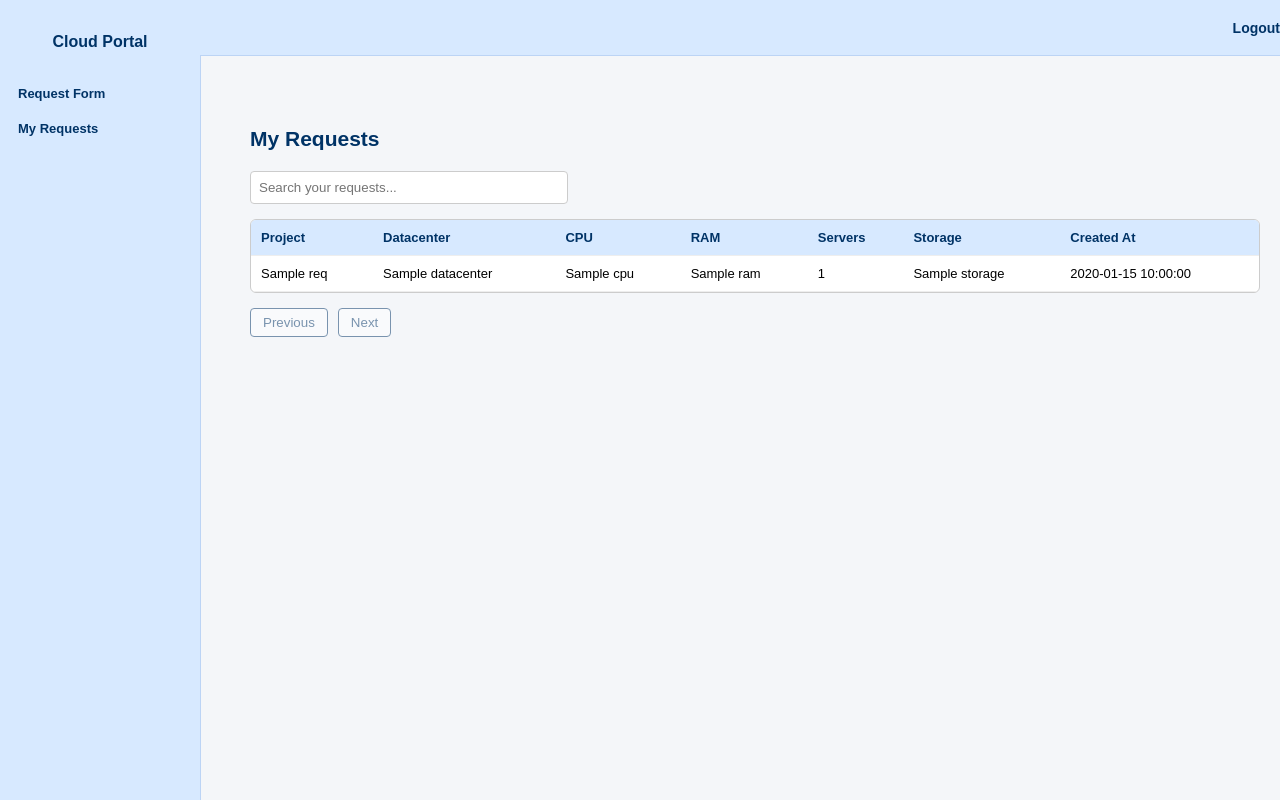
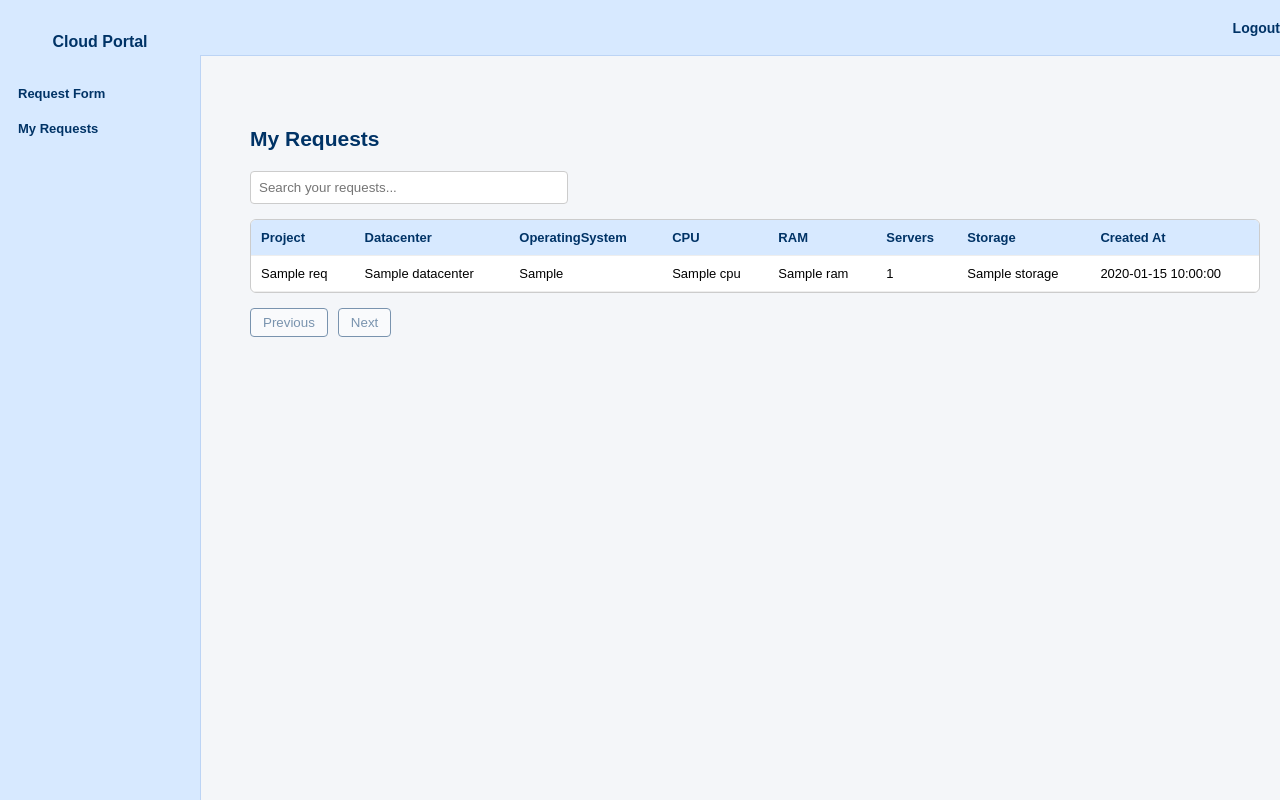
Before and after one commit to maverickkeypuncher/cloudapp, a Flask app: template app/templates/requests.html in a window 1280 px wide. Run offline with Flask 3, Linux system fonts and the light colour scheme; the template is opened without the code that fills it: most values are stand-ins (such as "Sample title", 1, 10 or a date in 2020).

Commit message:
Added os field in rest of the html files 21122025-1308

```diff
--- a/app/templates/admin_requests.html
+++ b/app/templates/admin_requests.html
@@ -180,6 +180,7 @@
                         <th>User</th>
                         <th>Project</th>
                         <th>Datacenter</th>
+                        <th>OperatingSystem</th>
                         <th>CPU</th>
                         <th>RAM</th>
                         <th>Servers</th>
@@ -194,6 +195,7 @@
                         <td>{{ req.username }}</td>
                         <td>{{ req.project_name }}</td>
                         <td>{{ req.datacenter }}</td>
+			<td>{{ req.os }}</td>
                         <td>{{ req.cpu }}</td>
                         <td>{{ req.ram }}</td>
                         <td>{{ req.num_servers }}</td>
--- a/app/templates/requests.html
+++ b/app/templates/requests.html
@@ -179,6 +179,7 @@
                     <tr>
                         <th>Project</th>
                         <th>Datacenter</th>
+			<th>OperatingSystem</th>
                         <th>CPU</th>
                         <th>RAM</th>
                         <th>Servers</th>
@@ -192,6 +193,7 @@
                     <tr>
                         <td>{{ req.project_name }}</td>
                         <td>{{ req.datacenter }}</td>
+			<td>{{ req.os }}</td>
                         <td>{{ req.cpu }}</td>
                         <td>{{ req.ram }}</td>
                         <td>{{ req.num_servers }}</td>
```
